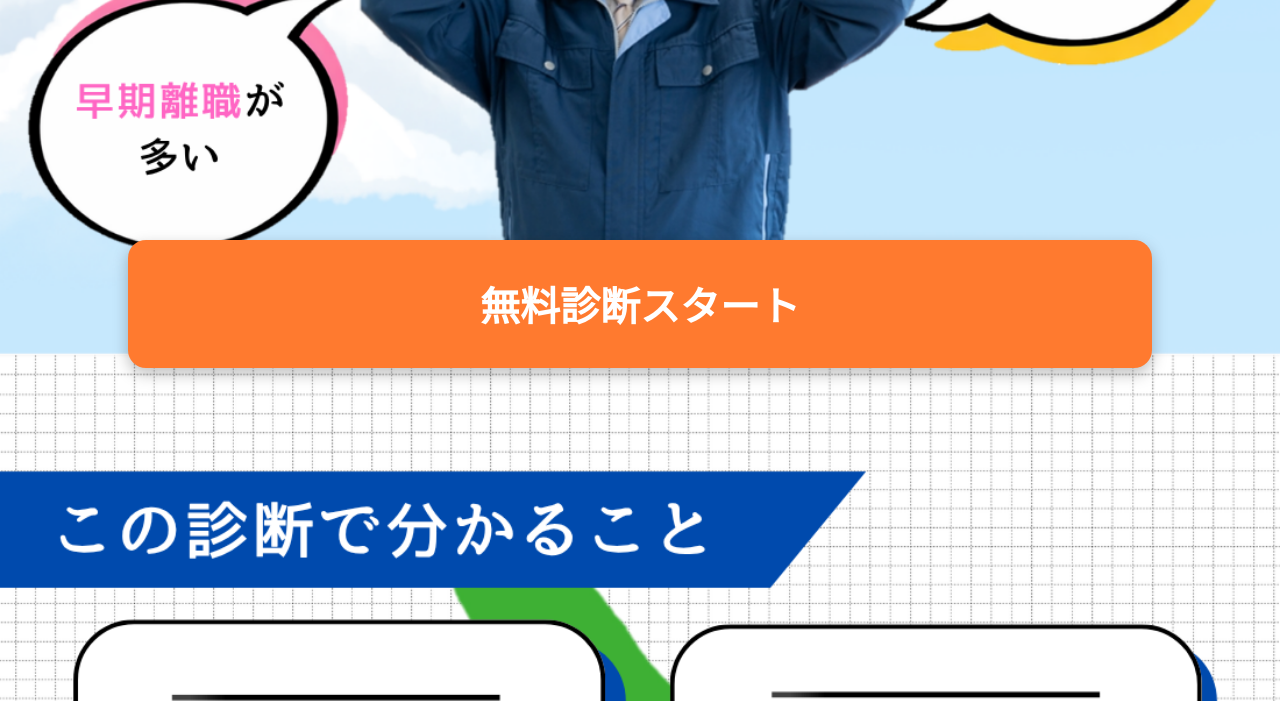
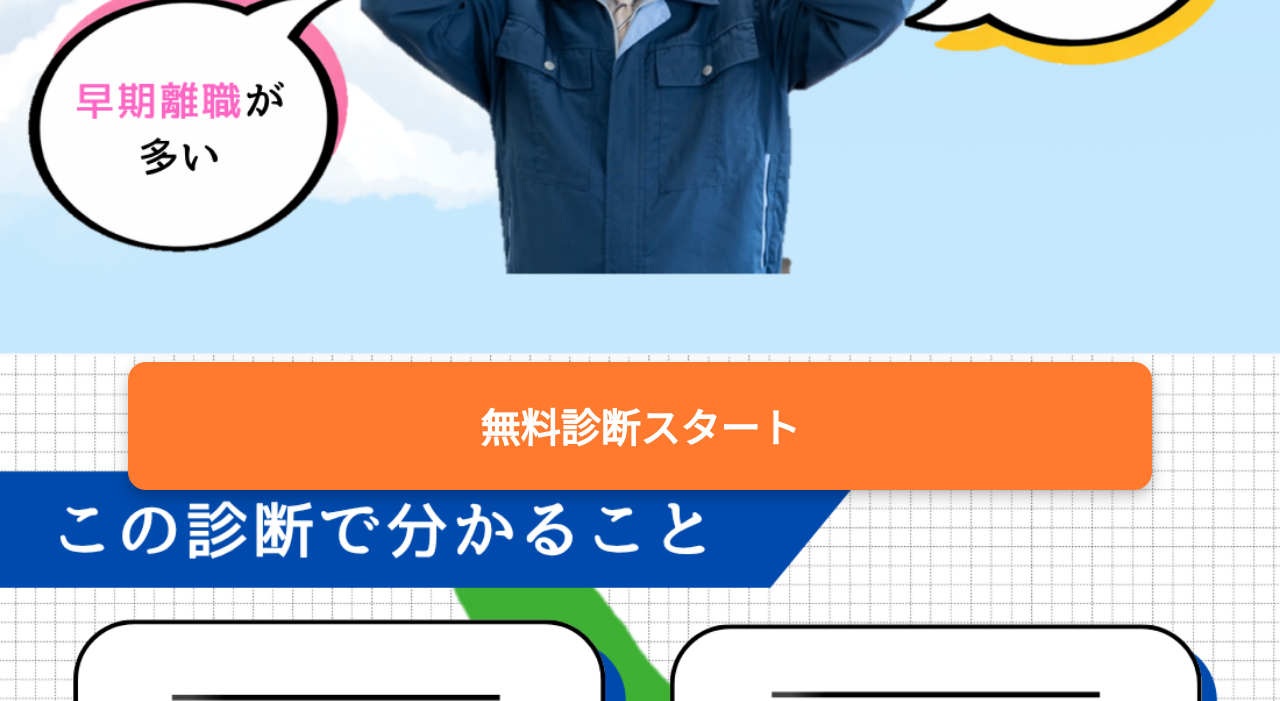
Before and after one commit to ak-koudai/bbb, a Flask app: page / in a window 1280 px wide. Shown: the part 796-1497 px from the top of the page. Run offline with Flask 3, Linux system fonts and the light colour scheme.

Commit message:
Update top.html

```diff
--- a/templates/top.html
+++ b/templates/top.html
@@ -53,7 +53,7 @@ background:#ff6512;
 
 .cta-center{
 position:absolute;
-top:45%;
+top:50%;
 left:50%;
 transform:translate(-50%,-50%);
 width:80%;
```
